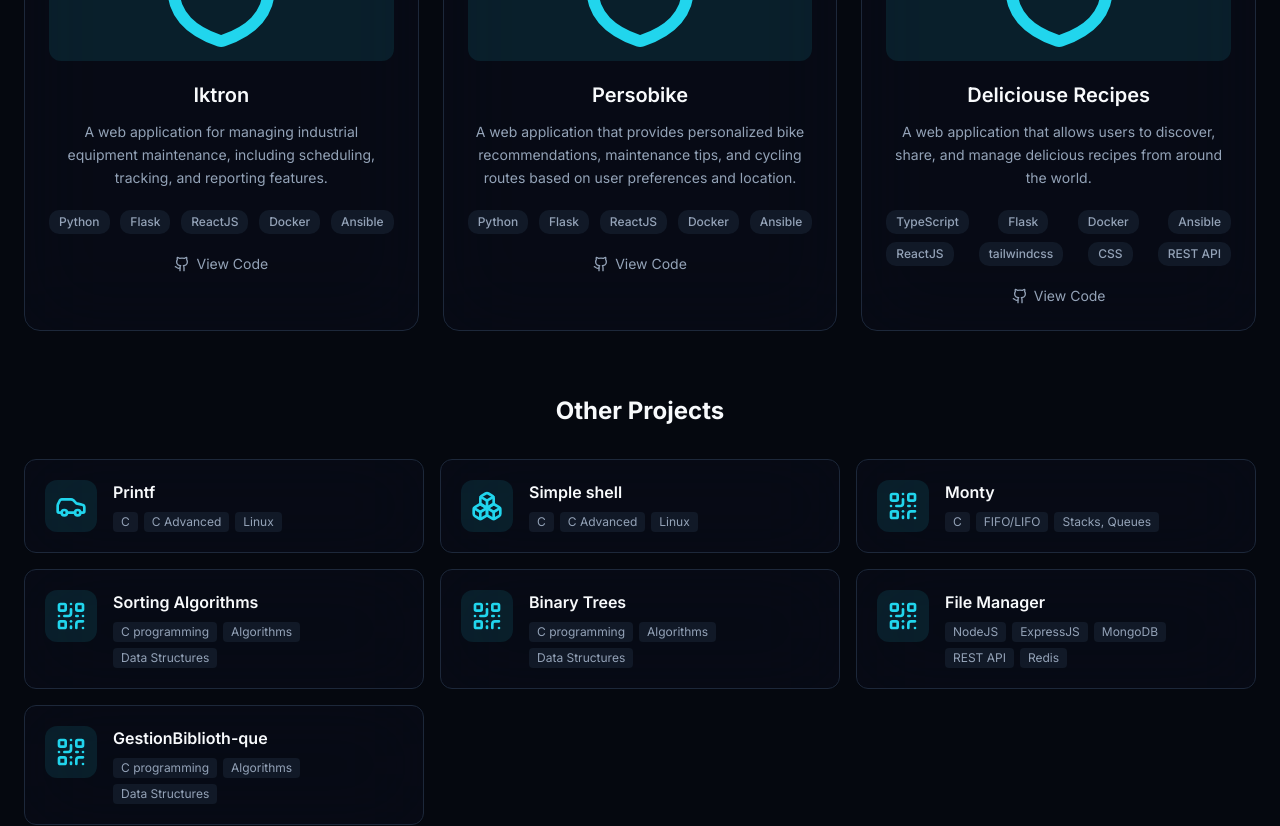
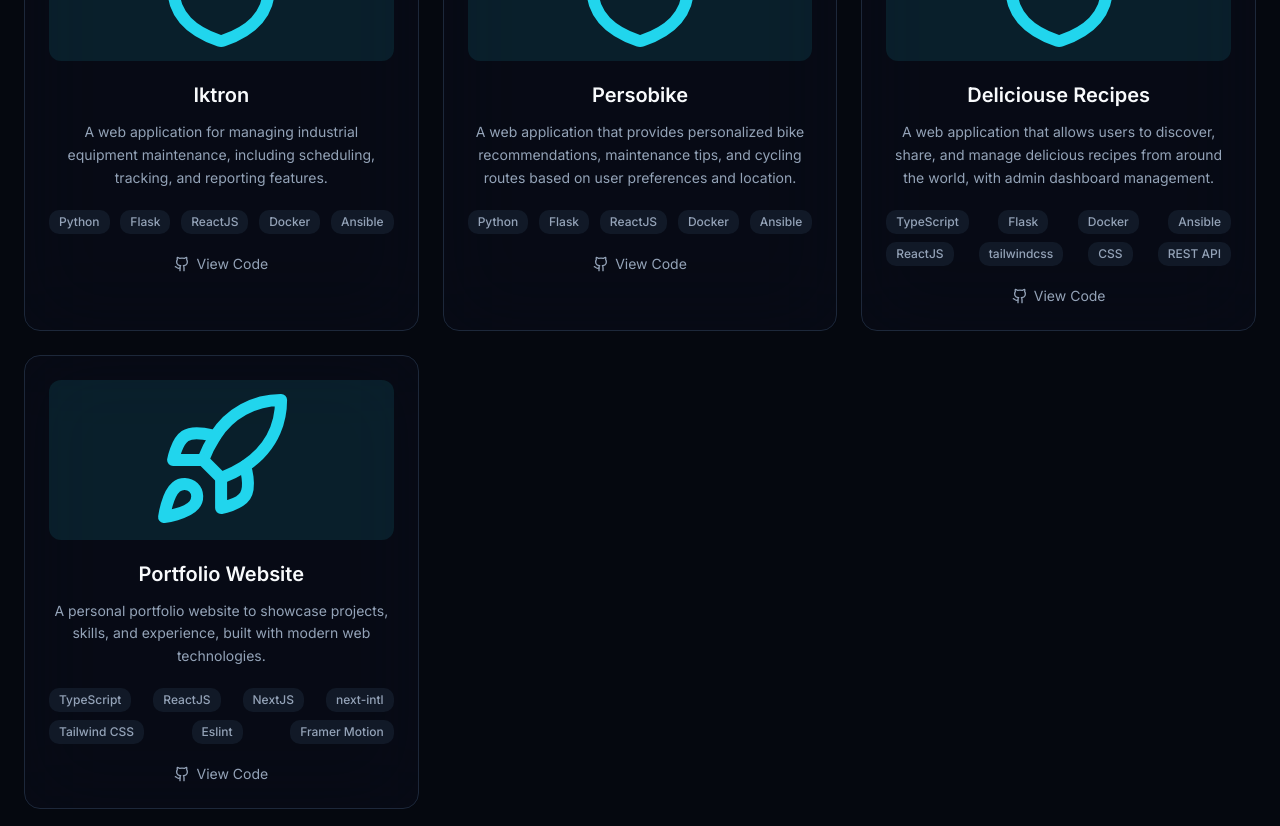
Before and after one commit to medwf/portfolio, a Next.js app: page /MOHAMED_WAFI_en.pdf in a window 1280 px wide. Shown: the part 3560-4386 px from the top of the page. Built offline with nearby package versions, Linux system fonts and the light colour scheme; no server answers.

Commit message:
feat: add portfolio to projects section

```diff
--- a/src/Components/Project.tsx
+++ b/src/Components/Project.tsx
@@ -6,8 +6,6 @@ import {
     , Shield, Newspaper, Droplets,
     Boxes, Car, QrCode
 } from "lucide-react";
-import Image from "next/image";
-import { desc } from "framer-motion/client";
 
 export default function Projects() {
     const selectlanguage = useLocale();
@@ -85,14 +83,23 @@ export default function Projects() {
         {
             title: "Deliciouse Recipes",
             description: selectlanguage === "en" ?
-                "A web application that allows users to discover, share, and manage delicious recipes from around the world." :
-                "Une application web qui permet aux utilisateurs de découvrir, partager et gérer de délicieuses recettes du monde entier.",
+                "A web application that allows users to discover, share, and manage delicious recipes from around the world, with admin dashboard management." :
+                "Une application web qui permet aux utilisateurs de découvrir, partager et gérer de délicieuses recettes du monde entier, avec une gestion du tableau de bord administrateur.",
             icon: Shield,
             tags: [
                 "TypeScript", "Flask", "Docker", "Ansible",
                 "ReactJS", "tailwindcss", "CSS", "REST API",
             ],
             github: "https://www.deliciousrecipes.us"
+        },
+        {
+            title: "Portfolio Website",
+            description: selectlanguage === "en" ?
+                "A personal portfolio website to showcase projects, skills, and experience, built with modern web technologies." :
+                "Un site web de portfolio personnel pour présenter des projets, des compétences et de l'expérience, construit avec des technologies web modernes.",
+            icon: Rocket,
+            tags: ["TypeScript", "ReactJS", "NextJS", "next-intl", "Tailwind CSS", "Eslint", "Framer Motion"],
+            github: "https://github.com/medwf/portfolio",
         }
     ];
 
```
